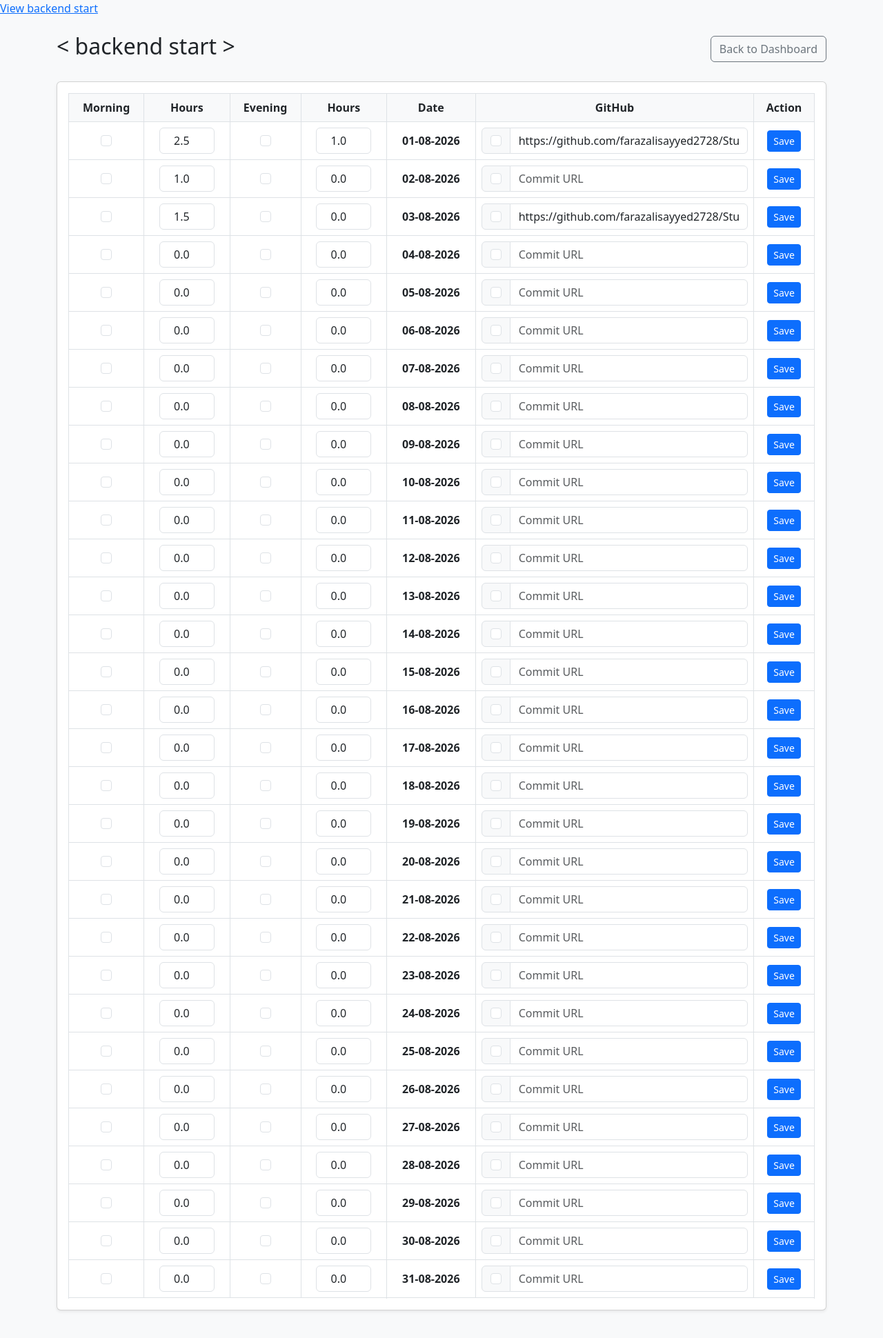
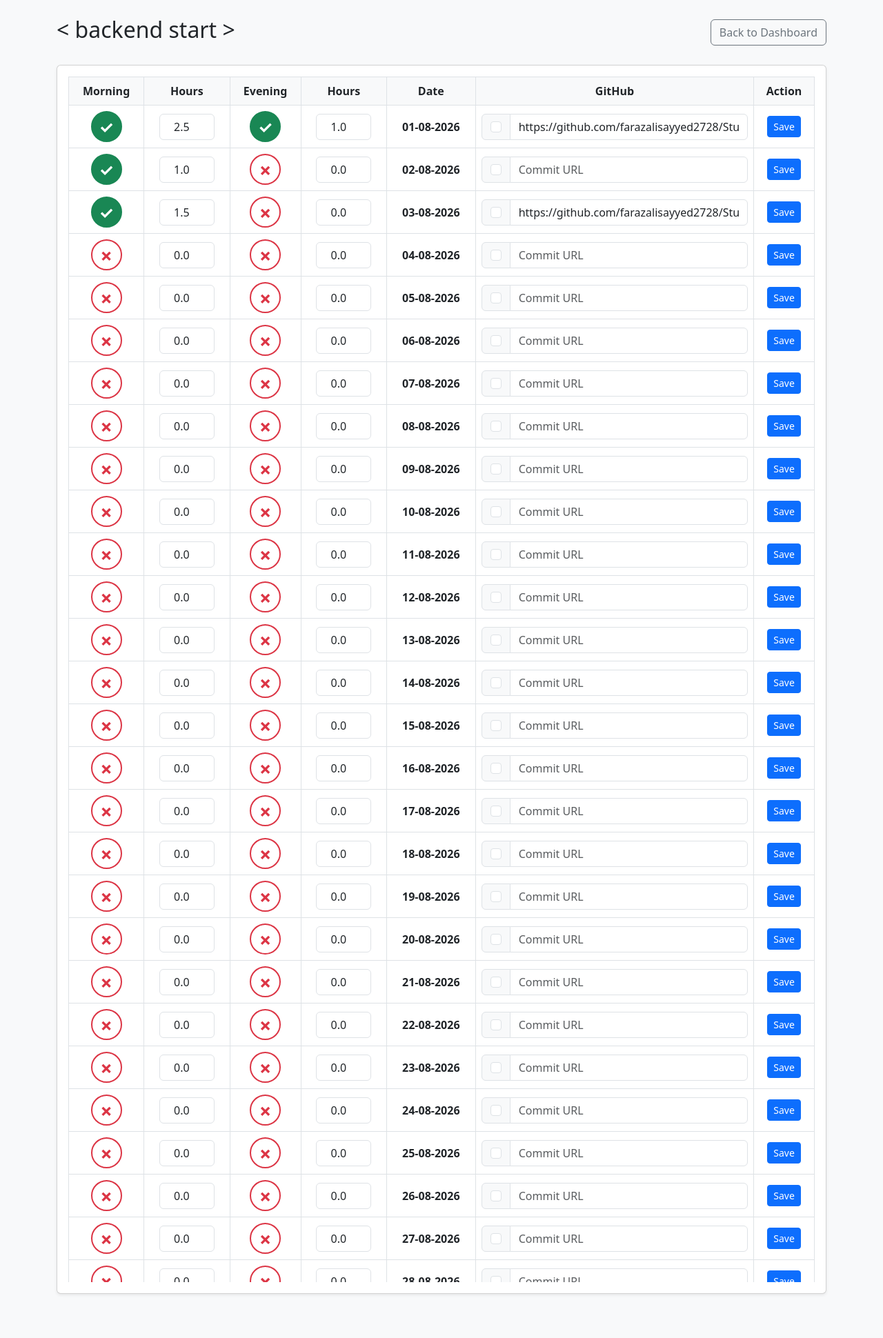
Before and after one commit to farazalisayyed2728/Study_tracker_app, a Django app: page /home/1/ in a window 1280 px wide. Shown: the top 1940 px of the page at 69% size. Run offline with Django 5.2, Linux system fonts and the light colour scheme; a user stored in the database is signed in; data comes from the database, SQL or seed files in the repository.

Commit message:
html design

```diff
--- a/mystudytracker/track/templates/track/goal_detail.html
+++ b/mystudytracker/track/templates/track/goal_detail.html
@@ -22,17 +22,42 @@
       .total-row {
         font-weight: bold;
         background-color: #e9ecef;
+      } /* Study Status Button */
+      .study-status {
+        width: 45px;
+        height: 45px;
+        border-radius: 50%;
+        border: 2px solid #dc3545;
+        background-color: #fff;
+        color: #dc3545;
+        font-size: 24px;
+        font-weight: bold;
+        cursor: pointer;
+        transition: all 0.2s ease;
+        display: inline-flex;
+        align-items: center;
+        justify-content: center;
+      } /* Studied */
+      .study-status.done {
+        background-color: #198754;
+        border-color: #198754;
+        color: white;
+      }
+      .study-status:hover {
+        transform: scale(1.08);
+      } /* Hide actual checkbox */
+      .hidden-checkbox {
+        display: none;
       }
     </style>
-    <a href="{% url 'home_detail' goal.id %}">View {{ goal.title }}</a>
   </head>
   <body class="bg-light">
     <div class="container py-4">
       <div class="d-flex justify-content-between align-items-center mb-4">
         <h2>&lt; {{ goal.title }} &gt;</h2>
-        <a href="{% url 'dashboard' %}" class="btn btn-outline-secondary"
-          >Back to Dashboard</a
-        >
+        <a href="{% url 'dashboard' %}" class="btn btn-outline-secondary">
+          Back to Dashboard
+        </a>
       </div>
       <div class="card shadow-sm">
         <div class="card-body">
@@ -40,13 +65,13 @@
             <table class="table table-bordered align-middle text-center">
               <thead class="sticky-header">
                 <tr>
-                  <th scope="col">Morning</th>
-                  <th scope="col">Hours</th>
-                  <th scope="col">Evening</th>
-                  <th scope="col">Hours</th>
-                  <th scope="col">Date</th>
-                  <th scope="col">GitHub</th>
-                  <th scope="col">Action</th>
+                  <th>Morning</th>
+                  <th>Hours</th>
+                  <th>Evening</th>
+                  <th>Hours</th>
+                  <th>Date</th>
+                  <th>GitHub</th>
+                  <th>Action</th>
                 </tr>
               </thead>
               <tbody>
@@ -54,11 +79,13 @@
                 <tr>
                   <form action="{% url 'track_log' log.id %}" method="POST">
                     {% csrf_token %}
+                    <!-- MORNING -->
                     <td>
                       <input
                         type="checkbox"
                         name="morning_done"
-                        class="form-check-input"
+                        id="morning_{{ log.id }}"
+                        class="hidden-checkbox"
                         {%
                         if
                         log.morning_done
@@ -66,22 +93,33 @@
                         endif
                         %}
                       />
+                      <label
+                        for="morning_{{ log.id }}"
+                        class="study-status {% if log.morning_done %}done{% endif %}"
+                        onclick="toggleStatus(this)"
+                      >
+                        {% if log.morning_done %} ✓ {% else %} ✗ {% endif %}
+                      </label>
                     </td>
+                    <!-- MORNING HOURS -->
                     <td>
                       <input
                         type="number"
                         step="0.5"
+                        min="0"
                         name="morning_hours"
                         value="{{ log.morning_hours }}"
                         class="form-control text-center"
                         style="width: 80px; margin: auto"
                       />
                     </td>
+                    <!-- EVENING -->
                     <td>
                       <input
                         type="checkbox"
                         name="evening_done"
-                        class="form-check-input"
+                        id="evening_{{ log.id }}"
+                        class="hidden-checkbox"
                         {%
                         if
                         log.evening_done
@@ -89,18 +127,29 @@
                         endif
                         %}
                       />
+                      <label
+                        for="evening_{{ log.id }}"
+                        class="study-status {% if log.evening_done %}done{% endif %}"
+                        onclick="toggleStatus(this)"
+                      >
+                        {% if log.evening_done %} ✓ {% else %} ✗ {% endif %}
+                      </label>
                     </td>
+                    <!-- EVENING HOURS -->
                     <td>
                       <input
                         type="number"
                         step="0.5"
+                        min="0"
                         name="evening_hours"
                         value="{{ log.evening_hours }}"
                         class="form-control text-center"
                         style="width: 80px; margin: auto"
                       />
                     </td>
-                    <td><strong>{{ log.date|date:"d-m-Y" }}</strong></td>
+                    <!-- DATE -->
+                    <td><strong> {{ log.date|date:"d-m-Y" }} </strong></td>
+                    <!-- GITHUB -->
                     <td>
                       <div class="input-group">
                         <div class="input-group-text">
@@ -125,6 +174,7 @@
                         />
                       </div>
                     </td>
+                    <!-- SAVE -->
                     <td>
                       <button type="submit" class="btn btn-sm btn-primary">
                         Save
@@ -134,15 +184,16 @@
                 </tr>
                 {% endfor %}
               </tbody>
+              <!-- TOTAL -->
               <tfoot>
                 <tr class="total-row">
                   <td colspan="4" class="text-end">
                     <strong>Total Hours =</strong>
                   </td>
                   <td colspan="3" class="text-start">
-                    <span class="badge bg-success fs-6"
-                      >{{ goal.total_hours }} Hours</span
-                    >
+                    <span class="badge bg-success fs-6">
+                      {{ goal.total_hours }} Hours
+                    </span>
                   </td>
                 </tr>
               </tfoot>
@@ -151,5 +202,18 @@
         </div>
       </div>
     </div>
+    <script>
+      function toggleStatus(button) {
+        const checkbox = document.getElementById(button.getAttribute("for"));
+        checkbox.checked = !checkbox.checked;
+        if (checkbox.checked) {
+          button.classList.add("done");
+          button.innerHTML = "✓";
+        } else {
+          button.classList.remove("done");
+          button.innerHTML = "✗";
+        }
+      }
+    </script>
   </body>
 </html>
```
